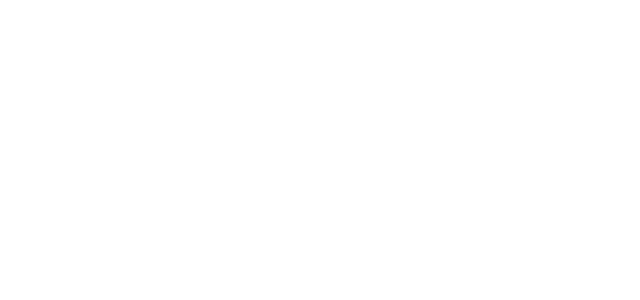
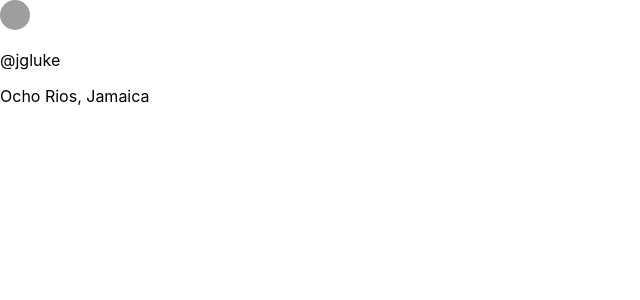
Before and after one commit to BestStepInUa/goit-react-hw-01-components, a React (Create React App) app: page / in a window 1280 px wide. Shown: the top 300 px of the page, without its empty margins (0-640 px from the left). Built offline with nearby package versions, Linux system fonts and the light colour scheme; grey boxes are pictures that could not be loaded.

Commit message:
task_1_li_bug

```diff
--- a/src/components/App.jsx
+++ b/src/components/App.jsx
@@ -1,9 +1,9 @@
+import user from 'data/user.json';
+
 import { Profile } from "./Profile/Profile";
-
-import user from 'data/user.json'
 
 export const App = () => {
   return (
-    <Profile user={user} />
+    <Profile user={user}/>
   );
 };
--- a/src/components/Profile/Profile.jsx
+++ b/src/components/Profile/Profile.jsx
@@ -1,14 +1,19 @@
 import css from './Profile.module.css';
+import { ProfileListItem } from './Profile_list_item/Profile_list_item';
 
-export const Profile = ({ username, tag, location, avatar, stats }) => {
-    <div className='user-profile-container'>
-        <img className={css.avatar} src={avatar} alt={username} />
-        <p className={css.tag}>{tag}</p>
+export const Profile = ({ user: { username, tag, location, avatar, stats } }) => {
+    const statsArr = Array.from(stats)
+    return <div className='user-profile-container'>
+       <img className={css.avatar} src={avatar} alt={username} width={30} height={30}/>
+        <p className={css.tag}>@{tag}</p>
         <p className={css.location}>{location}</p>
         <ul className={css.stats_list}>
+            {statsArr.map(stat => {
+                console.log(stat);
+                return <ProfileListItem stat={stat} />
+            })}
 
         </ul>
-        <h1>Hello</h1>
     </div>
 
 }
--- a/src/components/Profile/Profile.module.css
+++ b/src/components/Profile/Profile.module.css
@@ -8,14 +8,6 @@
   border-radius: 50%;
   overflow: hidden;
 }
-.stats_list,
-.stats_list_item {
+.stats_list {
   display: flex;
 }
-.stats_list_item {
-  flex-direction: column;
-}
-.stats_list_item_title {
-}
-.stats_list_item_value {
-}
--- /dev/null
+++ b/src/components/Profile/Profile_list_item/Profile_list_item.jsx
@@ -0,0 +1,9 @@
+import css from './Profile_list_item.module.css';
+
+export const ProfileListItem = ({ stat }) => {
+    console.log(stat);
+    return <li key={stat} className={css.stats_list_item}>
+        <p className={css.stats_list_item_title}>{stat}</p>
+        <p className={css.stats_list_item_value}>{stat.value}</p>
+    </li>
+};
--- /dev/null
+++ b/src/components/Profile/Profile_list_item/Profile_list_item.module.css
@@ -0,0 +1,7 @@
+.stats_list_item {
+  flex-direction: column;
+}
+.stats_list_item_title {
+}
+.stats_list_item_value {
+}
```
